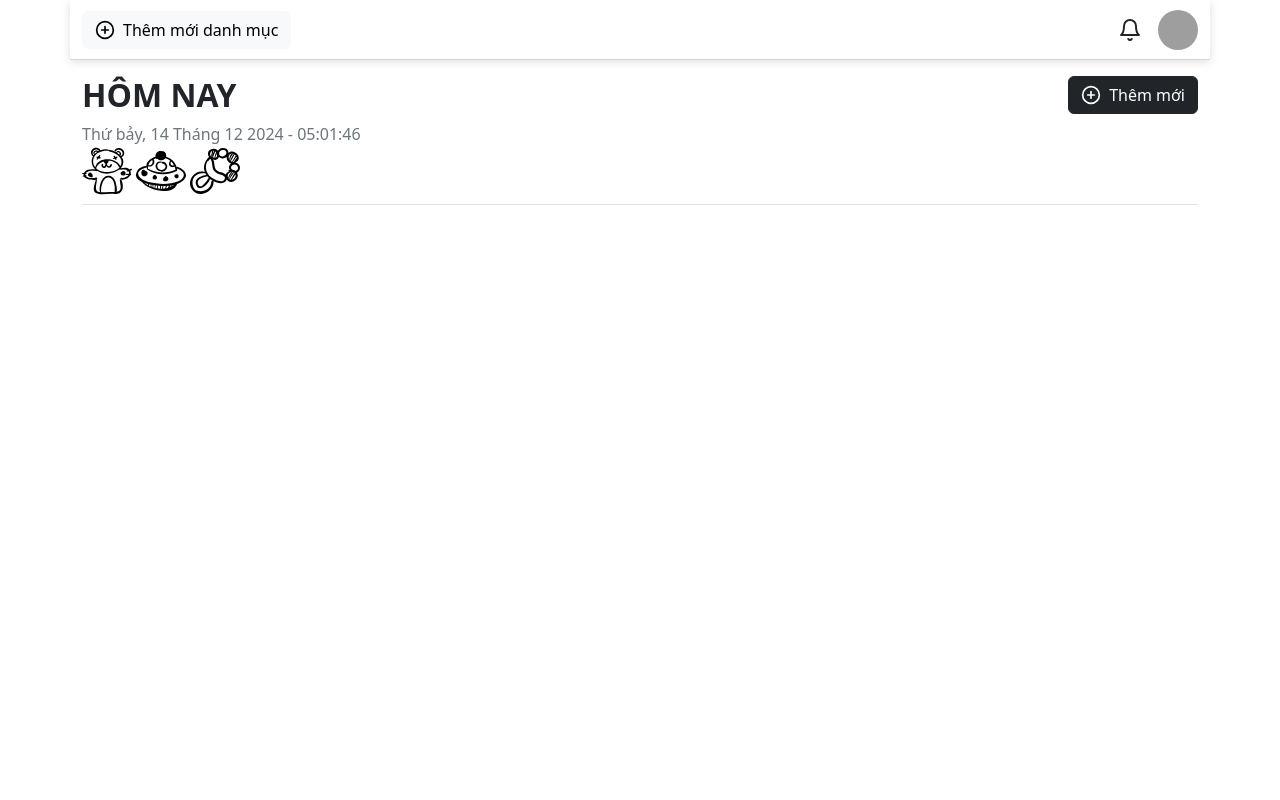
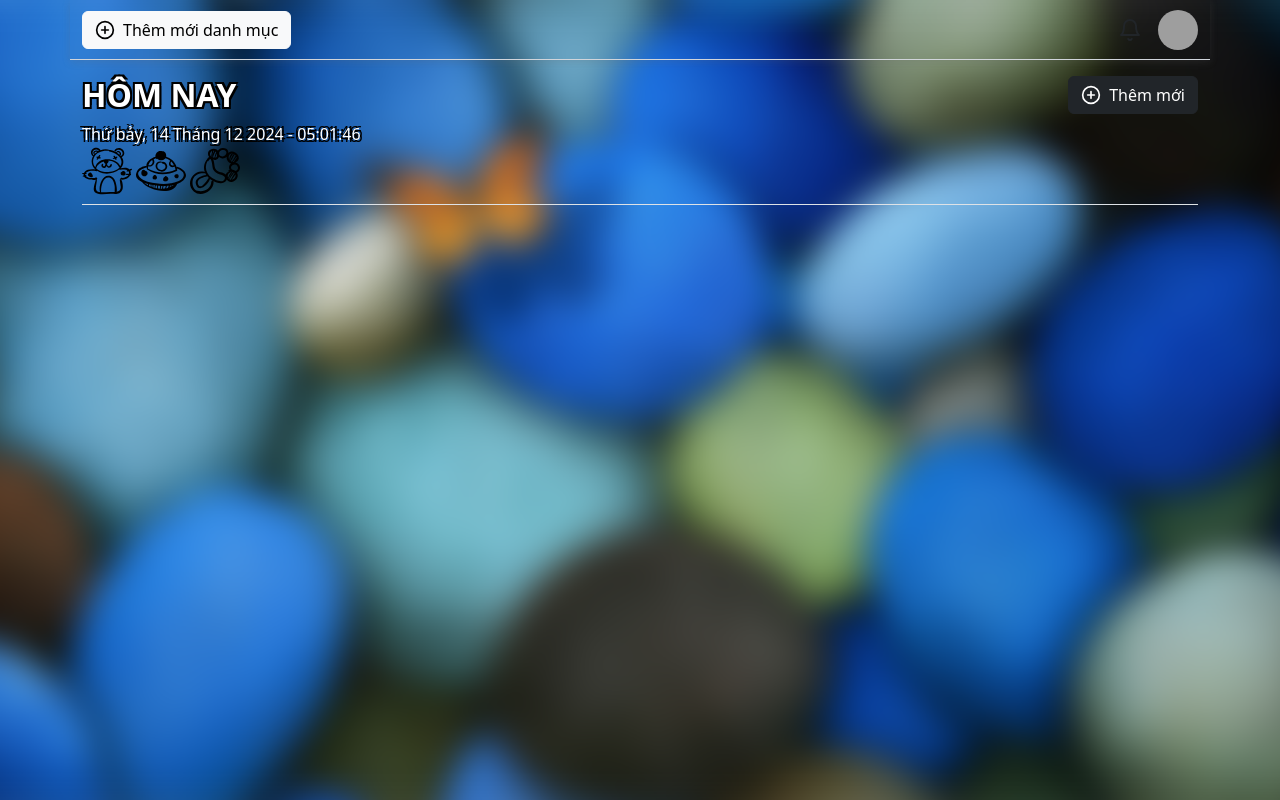
Before and after one commit to hungdx-t1/TaskManagement-Web, a PHP site: page /main.php in a window 1280 px wide. Run offline with PHP 8.4, Linux system fonts and the light colour scheme; data that the repository does not hold is empty; grey boxes are pictures that could not be loaded.

Commit message:
đổi giao diện chính

```diff
--- a/main.php
+++ b/main.php
@@ -6,6 +6,7 @@
 }
 $userId = $_SESSION['user_id'] ?? null;
 ?>
+
 <head>
   <meta charset="UTF-8" />
   <meta name="viewport" content="width=device-width, initial-scale=1.0" />
@@ -15,20 +16,26 @@
   <style>
     .card {
       width: 100%;
-    height: 400px; /* Chiều cao mặc định của card */
+      height: 400px;
+      /* Chiều cao mặc định của card */
       overflow: hidden;
-    margin-bottom: 20px; /* Thêm khoảng cách giữa các thẻ */
+      margin-bottom: 20px;
+      /* Thêm khoảng cách giữa các thẻ */
     }
 
     .card-img-top {
       width: 100%;
-      height: 280px; /* Chiều cao cố định cho ảnh */
+      height: 280px;
+      /* Chiều cao cố định cho ảnh */
     }
 
     /* Tùy chọn: Áp dụng chiều cao lớn hơn chỉ trên các màn hình lớn hơn 992px */
-    @media (min-width: 992px) { /* Áp dụng cho màn hình lớn hơn 992px */
+    @media (min-width: 992px) {
+
+      /* Áp dụng cho màn hình lớn hơn 992px */
       .card {
-        height: calc(400px + 2cm); /* Tăng chiều cao thẻ thêm 2cm */
+        height: calc(400px + 2cm);
+        /* Tăng chiều cao thẻ thêm 2cm */
       }
     }
 
@@ -43,10 +50,39 @@
     }
     */
 
-    .nav-item{
+    body{
+        width: 100%;
+        min-height: 100vh;
+        background-image: url('./assets/image/Untitled-1.png');
+        background-position: center;
+        background-size: cover;
+        background-repeat: none;
+    }
+
+    .nav-item {
       background-color: #71717a;
       color: #fff;
     }
+
+    #todayTitle {
+  color: white !important; /* Màu chữ trắng */
+  text-shadow:
+    -2px -2px 0 black, /* Bóng viền trên bên trái */
+     2px -2px 0 black, /* Bóng viền trên bên phải */
+    -2px  2px 0 black, /* Bóng viền dưới bên trái */
+     2px  2px 0 black; /* Bóng viền dưới bên phải */
+}
+
+#currentDate {
+  color: white !important; /* Màu chữ trắng */
+  text-shadow:
+    -2px -2px 0 black,
+     2px -2px 0 black,
+    -2px  2px 0 black,
+     2px  2px 0 black;
+}
+
+
   </style>
 </head>
 
@@ -54,7 +90,8 @@
   <header>
     <div class="container mb-3 header-wrapper">
       <div class="d-flex align-items-center">
-        <button class="gap-2 d-flex align-items-center btn btn-light" type="button" data-bs-toggle="modal" data-bs-target="#categoryModal">
+        <button class="gap-2 d-flex align-items-center btn btn-light" type="button" data-bs-toggle="modal"
+          data-bs-target="#categoryModal">
           <svg xmlns="http://www.w3.org/2000/svg" width="20" height="20" viewBox="0 0 24 24" fill="none"
             stroke="currentColor" stroke-width="2" stroke-linecap="round" stroke-linejoin="round"
             class="lucide lucide-circle-plus">
@@ -213,7 +250,8 @@
                   </div>
 
                   <div class="mb-3 form-floating">
-                  <textarea class="form-control" id="descInput" placeholder="" name="description" style="height: 100px"></textarea>
+                    <textarea class="form-control" id="descInput" placeholder="" name="description"
+                      style="height: 100px"></textarea>
                     <label for="description">Mô tả</label>
                   </div>
 
@@ -241,7 +279,7 @@
                       // Kiểm tra nếu có kết quả và hiển thị chúng trong dropdown
                       if ($result->num_rows > 0) {
                         // Lặp qua từng dòng kết quả và thêm vào các option
-                          while($row = $result->fetch_assoc()) {
+                        while ($row = $result->fetch_assoc()) {
                           echo '<option value="' . htmlspecialchars($row['category_name']) . '">' . htmlspecialchars($row['category_name']) . '</option>';
                         }
                       }
@@ -327,15 +365,20 @@
         $i = 6;
         foreach ($categories as $category): ?>
           <li class="nav-item position-relative me-3" role="presentation">
-                <a class="nav-link" data-bs-toggle="tab" href="#tab-<?php echo $i; ?>" role="tab" aria-controls="tab-<?php echo $i; ?>" aria-selected="false">
+            <a class="nav-link" data-bs-toggle="tab" href="#tab-<?php echo $i; ?>" role="tab"
+              aria-controls="tab-<?php echo $i; ?>" aria-selected="false">
               <?php echo htmlspecialchars($category['category_name']); ?>
             </a>
             <!-- Nút xóa danh mục -->
-                <form action="delete_category.php" method="POST" class="position-absolute top-0 start-100 translate-middle" id="deleteForm-<?php echo $category['category_id']; ?>">
+            <form action="delete_category.php" method="POST" class="position-absolute top-0 start-100 translate-middle"
+              id="deleteForm-<?php echo $category['category_id']; ?>">
               <input type="hidden" name="category_id" value="<?php echo $category['category_id']; ?>">
-                    <button type="button" class="btn btn-link p-0 text-danger" title="Xóa danh mục" onclick="confirmDelete(<?php echo $category['category_id']; ?>)">
-                        <svg xmlns="http://www.w3.org/2000/svg" width="14" height="14" viewBox="0 0 24 24" fill="#000" stroke="#000" stroke-width="2" stroke-linecap="round" stroke-linejoin="round" class="lucide lucide-x">
-                            <path d="M18 6 6 18"/><path d="m6 6 12 12"/>
+              <button type="button" class="btn btn-link p-0 text-danger" title="Xóa danh mục"
+                onclick="confirmDelete(<?php echo $category['category_id']; ?>)">
+                <svg xmlns="http://www.w3.org/2000/svg" width="14" height="14" viewBox="0 0 24 24" fill="#000"
+                  stroke="#000" stroke-width="2" stroke-linecap="round" stroke-linejoin="round" class="lucide lucide-x">
+                  <path d="M18 6 6 18" />
+                  <path d="m6 6 12 12" />
                 </svg>
               </button>
             </form>
@@ -419,7 +462,7 @@
                               </button>
 
                               <form action="delete_task.php" method="POST">
-                                <input type="hidden" name="id" value="'. $row['task_id'] .'">
+                                <input type="hidden" name="id" value="' . $row['task_id'] . '">
                                 <button class="btn btn-danger">
                                     <svg xmlns="http://www.w3.org/2000/svg" width="24" height="24" viewBox="0 0 24 24" fill="none" stroke="currentColor" stroke-width="2" stroke-linecap="round" stroke-linejoin="round" class="lucide-trash-2 lucide">
                                         <path d="M3 6h18" />
@@ -432,7 +475,7 @@
                               </form>
 
                               <!-- Third button (Example: Edit button) -->
-                              <button class="btn btn-info btnTaskDescription" type="button" data-bs-toggle="modal" data-bs-target="#taskDescriptionModal" data-title="'. $row['title'] .'" data-date="' . $row['due_date'] . '" data-description="' . htmlspecialchars($description) . '">
+                              <button class="btn btn-info btnTaskDescription" type="button" data-bs-toggle="modal" data-bs-target="#taskDescriptionModal" data-title="' . $row['title'] . '" data-date="' . $row['due_date'] . '" data-description="' . htmlspecialchars($description) . '">
                                   <svg xmlns="http://www.w3.org/2000/svg" width="24" height="24" viewBox="0 0 24 24" fill="none" stroke="currentColor" stroke-width="2" stroke-linecap="round" stroke-linejoin="round" class="lucide lucide-eye">
                                       <path d="M2.5 12s3.5-7 9.5-7 9.5 7 9.5 7-3.5 7-9.5 7-9.5-7-9.5-7z" />
                                       <circle cx="12" cy="12" r="3" />
@@ -592,7 +635,7 @@
     const descInput = document.getElementById('descInput');
     const categorySelect = document.getElementById('categorySelect');
     const prioritySelect = document.getElementById('prioritySelect');
-    const dueDateInput =document.getElementById('dueDateInput');
+    const dueDateInput = document.getElementById('dueDateInput');
     const taskIdInput = document.getElementById('taskIdInput');
     const btnSubmit = document.getElementById('btn-submit');
     const btnAdd = document.getElementById('btn-add');
@@ -635,4 +678,5 @@
   </script>
   <script src="script.js"></script>
 </body>
+
 </html>
```
Also changed, not shown: assets/image/Untitled-1.png (added). Lines whose indentation alone changed are shown as unchanged.
